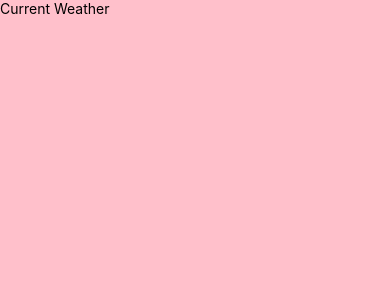
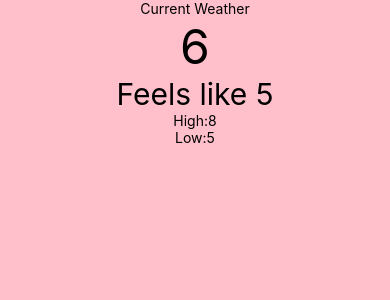
Before and after one commit to celikves/ReactNative-Crash-Course, a React Native app: screen / in a window 390 px wide. Shown: the top 300 px of the page. Built offline with nearby package versions, Linux system fonts and the light colour scheme.

Commit message:
style components are added

```diff
--- a/App.tsx
+++ b/App.tsx
@@ -6,10 +6,10 @@ const App = () => {
     <SafeAreaView style={styles.wrapper}>
       <View style={styles.container}>
         <Text>Current Weather</Text>
-        <Text></Text>
-        <Text></Text>
-        <Text></Text>
-        <Text></Text>
+        <Text style={styles.temp}>6</Text>
+        <Text style={styles.feels}>Feels like 5</Text>
+        <Text>High:8</Text>
+        <Text>Low:5</Text>
       </View>
     </SafeAreaView>
   )
@@ -18,10 +18,19 @@ const App = () => {
 const styles = StyleSheet.create({
   container: {
     backgroundColor: 'pink',
-    flex:1
+    flex: 1,
+    alignItems:'center'
   },
   wrapper: {
     flex:1
+  },
+  temp: {
+    color:'black',
+    fontSize:48
+  },
+  feels: {
+    fontSize: 30,
+    color:'black'
   }
 })
 
```
